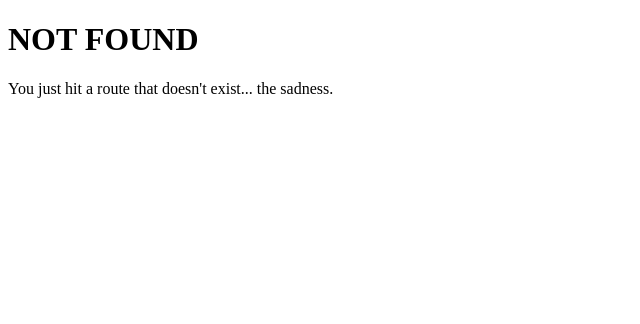
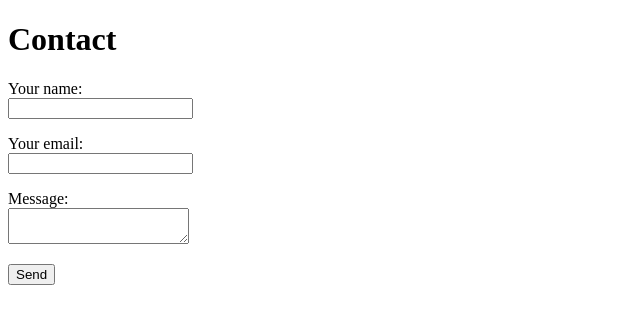
Before and after one commit to hardcarry1995/gatsby-netlify-form-example-v2, a Gatsby site: page /contact in a window 1280 px wide. Before the commit this address had no page. Shown: the whole page, without its empty margins (0-640 px from the left). Built offline with nearby package versions, Linux system fonts and the light colour scheme; Gatsby itself is replaced by a stand-in of ours.

Commit message:
Add basic contact form with custom thank you page

```diff
--- a/gatsby-config.js
+++ b/gatsby-config.js
@@ -1,6 +1,6 @@
 module.exports = {
   siteMetadata: {
-    title: `Gatsby Default Starter`,
+    title: `Gatsby Netlify Form Integration`
   },
-  plugins: [`gatsby-plugin-react-helmet`],
-}
+  plugins: [`gatsby-plugin-react-helmet`]
+};
--- /dev/null
+++ b/src/pages/contact.js
@@ -0,0 +1,48 @@
+import React from "react";
+import Link from "gatsby-link";
+import Helmet from "react-helmet";
+
+export default class Contact extends React.Component {
+  render() {
+    return (
+      <div>
+        <h1>Contact</h1>
+        <form
+          name="contact"
+          method="post"
+          action="/thanks/"
+          data-netlify="true"
+          data-netlify-honeypot="bot-field"
+        >
+          <input type="hidden" name="form-name" value="contact" />
+          <p hidden>
+            <label>
+              Don’t fill this out: <input name="bot-field" />
+            </label>
+          </p>
+          <p>
+            <label>
+              Your name:<br />
+              <input type="text" name="name" />
+            </label>
+          </p>
+          <p>
+            <label>
+              Your email:<br />
+              <input type="email" name="email" />
+            </label>
+          </p>
+          <p>
+            <label>
+              Message:<br />
+              <textarea name="message" />
+            </label>
+          </p>
+          <p>
+            <button type="submit">Send</button>
+          </p>
+        </form>
+      </div>
+    );
+  }
+}
--- a/src/pages/index.js
+++ b/src/pages/index.js
@@ -1,16 +1,17 @@
-import React from "react"
-import Link from "gatsby-link"
-import Helmet from "react-helmet"
+import React from "react";
+import Link from "gatsby-link";
+import Helmet from "react-helmet";
 
 export default class Index extends React.Component {
   render() {
     return (
       <div>
         <h1>Hi people</h1>
-        <p>Welcome to your new Gatsby site.</p>
-        <p>Now go build something great.</p>
-        <Link to="/page-2/">Go to page 2</Link>
+        <p>
+          This is an example integrating Netlify’s form handling with Gatsby
+        </p>
+        <Link to="/contact/">Go to contact form</Link>
       </div>
-    )
+    );
   }
 }
```
Also changed, not shown: src/pages/page-2.js (deleted, +0 -15 lines), src/pages/thanks.js (added, +7 -0 lines), README.md.
